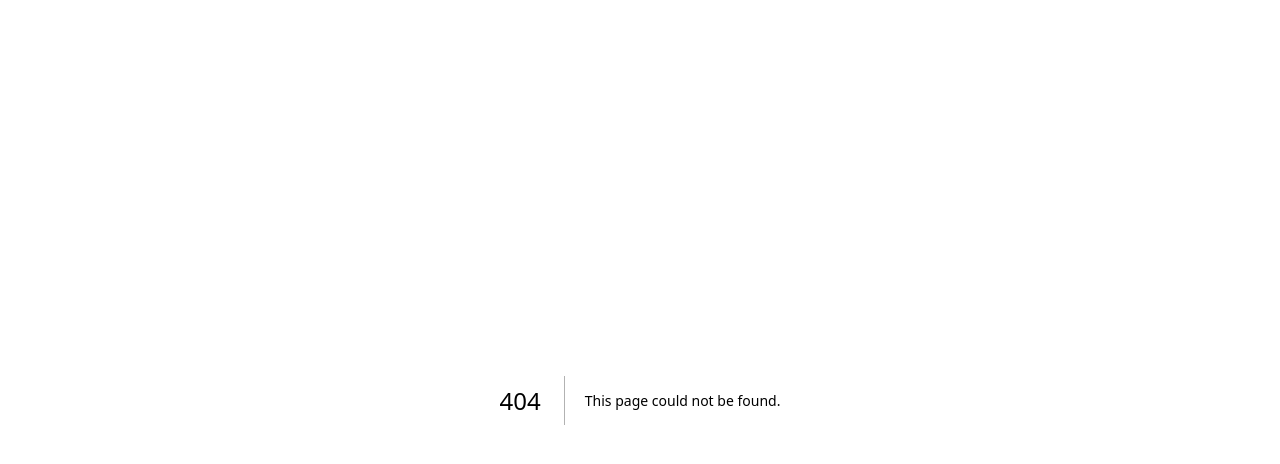
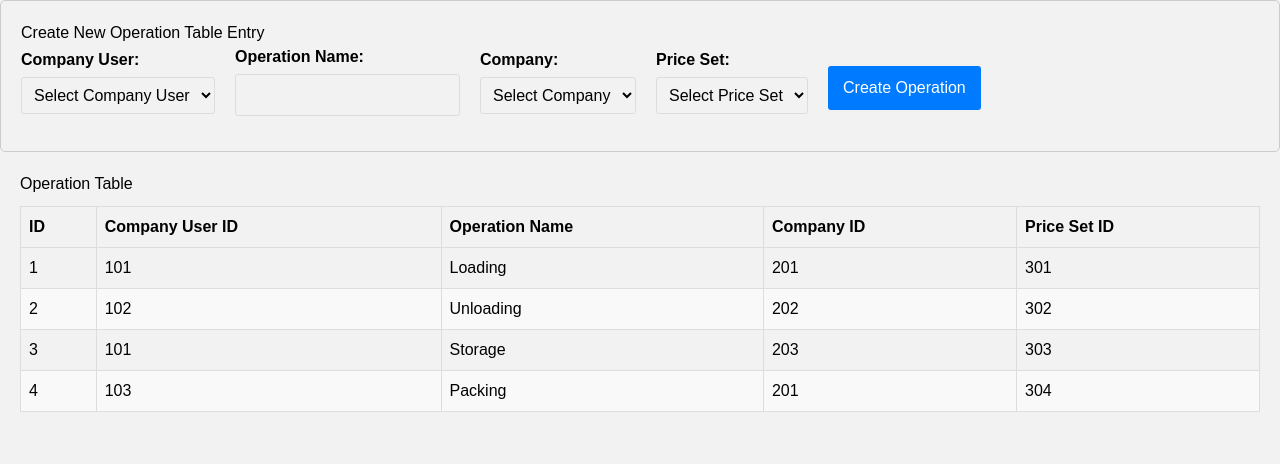
Before and after one commit to Kiprotich-Amos/backend-UA, a Next.js app in the folder frontend/: page /dashboard/operation in a window 1280 px wide. Before the commit this address had no page. Shown: the top 464 px of the page. Built offline with nearby package versions, Linux system fonts and the light colour scheme.

Commit message:
work 1.5

```diff
--- a/frontend/src/app/dashboard/(admin)/contract/index.tsx
+++ b/frontend/src/app/dashboard/(admin)/contract/index.tsx
@@ -1,5 +1,6 @@
 "use client";
 import React, { useState, ChangeEvent, FormEvent } from "react";
+import styles from "@/app/utils/css/admin/contractForm.module.css";
 
 interface ContractFormData {
   contract_name: string;
@@ -71,7 +72,7 @@ const ContractForm = () => {
   };
 
   return (
-    <form onSubmit={handleSubmit}>
+    <form onSubmit={handleSubmit} className={styles.form}>
       <div>
         <label htmlFor="contract_name">Contract Name:</label>
         <input
@@ -92,6 +93,7 @@ const ContractForm = () => {
           value={formData.contract_client}
           onChange={handleInputChange}
           required
+          className={styles.form}
         >
           <option value="">Select Client</option>
           {clients.map((client) => (
@@ -124,6 +126,7 @@ const ContractForm = () => {
           onChange={handleInputChange}
           rows={4}
           required
+          className={styles.form}
         />
       </div>
 
@@ -152,7 +155,9 @@ const ContractForm = () => {
         />
       </div>
 
-      <button type="submit">Save Contract</button>
+      <button type="submit" className={styles.form}>
+        Save Contract
+      </button>
     </form>
   );
 };
--- /dev/null
+++ b/frontend/src/app/dashboard/(admin)/contract/page.tsx
@@ -0,0 +1,10 @@
+import React from "react";
+import ContractForm from "./index";
+
+
+const ContractPage = () =>{
+    return(
+        <ContractForm />
+    );
+};
+export default ContractPage;
--- /dev/null
+++ b/frontend/src/app/dashboard/(admin)/operation/index.tsx
@@ -0,0 +1,159 @@
+"use client";
+import React, { useState } from "react";
+import styles from "@/app/utils/css/admin/OperationTableList.module.css"; // All CSS will be in this file
+
+interface OperationTableFormData {
+  company_user: number | null;
+  name_operation: string;
+  company: number | null;
+  price_set: number | null;
+}
+
+const CreateOperationTableForm: React.FC = () => {
+  const [formData, setFormData] = useState<OperationTableFormData>({
+    company_user: null,
+    name_operation: "",
+    company: null,
+    price_set: null,
+  });
+
+  const handleChange = (event: React.ChangeEvent<HTMLInputElement | HTMLSelectElement>) => {
+    const { name, value } = event.target;
+    setFormData({ ...formData, [name]: value });
+  };
+
+  const handleSubmit = (event: React.FormEvent) => {
+    event.preventDefault();
+    // You will implement your API submission logic here later
+    console.log("Form Data:", formData);
+  };
+
+  return (
+    <div className={styles["create-operation-table-form-container"]}>
+      <h2>Create New Operation Table Entry</h2>
+      <form onSubmit={handleSubmit} className={styles["form"]}>
+        <div className={styles["form-group"]}>
+          <label htmlFor="company_user">Company User:</label>
+          <select
+            id="company_user"
+            name="company_user"
+            value={formData.company_user || ""}
+            onChange={handleChange}
+            required
+          >
+            <option value="">Select Company User</option>
+            {/* Placeholder options - replace with actual data later */}
+            <option value="1">User A</option>
+            <option value="2">User B</option>
+          </select>
+        </div>
+
+        <div className={styles["form-group"]}>
+          <label htmlFor="name_operation">Operation Name:</label>
+          <input
+            type="text"
+            id="name_operation"
+            name="name_operation"
+            value={formData.name_operation}
+            onChange={handleChange}
+            required
+          />
+        </div>
+
+        <div className={styles["form-group"]}>
+          <label htmlFor="company">Company:</label>
+          <select
+            id="company"
+            name="company"
+            value={formData.company || ""}
+            onChange={handleChange}
+            required
+          >
+            <option value="">Select Company</option>
+            {/* Placeholder options - replace with actual data later */}
+            <option value="101">Company X</option>
+            <option value="102">Company Y</option>
+          </select>
+        </div>
+
+        <div className={styles["form-group"]}>
+          <label htmlFor="price_set">Price Set:</label>
+          <select
+            id="price_set"
+            name="price_set"
+            value={formData.price_set || ""}
+            onChange={handleChange}
+            required
+          >
+            <option value="">Select Price Set</option>
+            {/* Placeholder options - replace with actual data later */}
+            <option value="201">Price Set Alpha</option>
+            <option value="202">Price Set Beta</option>
+          </select>
+        </div>
+
+        <button type="submit" className={styles["submit-button"]}>
+          Create Operation
+        </button>
+      </form>
+    </div>
+  );
+};
+
+interface OperationTableData {
+  id: number;
+  company_user: number;
+  name_operation: string;
+  company: number;
+  price_set: number;
+}
+
+const OperationTableList: React.FC = () => {
+  // Placeholder data for demonstration
+  const operations: OperationTableData[] = [
+    { id: 1, company_user: 101, name_operation: "Loading", company: 201, price_set: 301 },
+    { id: 2, company_user: 102, name_operation: "Unloading", company: 202, price_set: 302 },
+    { id: 3, company_user: 101, name_operation: "Storage", company: 203, price_set: 303 },
+    { id: 4, company_user: 103, name_operation: "Packing", company: 201, price_set: 304 },
+  ];
+
+  return (
+    <div className={styles["operation-table-container"]}>
+      <h2>Operation Table</h2>
+      <table className={styles["operation-table"]}>
+        <thead>
+          <tr>
+            <th>ID</th>
+            <th>Company User ID</th>
+            <th>Operation Name</th>
+            <th>Company ID</th>
+            <th>Price Set ID</th>
+          </tr>
+        </thead>
+        <tbody>
+          {operations.map((operation) => (
+            <tr key={operation.id} className={styles["operation-table-row"]}>
+              <td>{operation.id}</td>
+              <td>{operation.company_user}</td>
+              <td>{operation.name_operation}</td>
+              <td>{operation.company}</td>
+              <td>{operation.price_set}</td>
+            </tr>
+          ))}
+        </tbody>
+      </table>
+    </div>
+  );
+};
+
+// Combined component to render both form and table on the same page
+const OperationsPage: React.FC = () => {
+  return (
+    <div>
+      <CreateOperationTableForm />
+      <OperationTableList />
+    </div>
+  );
+};
+
+export default OperationsPage;
--- /dev/null
+++ b/frontend/src/app/dashboard/(admin)/operation/page.tsx
@@ -0,0 +1,9 @@
+import React from "react";
+import OperationForm from "./index";
+
+const OperationPage = () =>{
+    return(
+        <OperationForm />
+    );
+};
+export default OperationPage;
--- a/frontend/src/app/dashboard/(tea-app)/receiving-tea/index.tsx
+++ b/frontend/src/app/dashboard/(tea-app)/receiving-tea/index.tsx
@@ -56,7 +56,7 @@ const Receive = () => {
         console.log("Submitting all data:", tableData);
     };
     return (
-        <div>
+        <div className={styles.body}>
             <div className={styles.form}>
                 <div className={styles.formContainer}>
                     <form onSubmit={handleAddRow} className={styles.gridForm}>
--- /dev/null
+++ b/frontend/src/app/utils/css/admin/OperationTableList.module.css
@@ -0,0 +1,94 @@
+/* OperationTableList.module.css */
+body{
+  background-color: #f2f2f2;
+  color: #000;
+}
+
+.operation-table-container {
+    font-family: sans-serif;
+    margin: 20px;
+
+  }
+
+  .operation-table {
+    width: 100%;
+    border-collapse: collapse;
+    margin-top: 10px;
+  }
+
+  .operation-table th,
+  .operation-table td {
+    border: 1px solid #ddd;
+    padding: 8px;
+    text-align: left;
+  }
+
+  .operation-table th {
+    background-color: #f2f2f2;
+    font-weight: bold;
+  }
+
+  .operation-table tbody tr:nth-child(even) {
+    background-color: #f9f9f9;
+  }
+
+  .operation-table tbody tr:hover {
+    background-color: #e0e0e0;
+  }
+
+  .error-message {
+    color: red;
+    font-weight: bold;
+    margin-top: 10px;
+  }
+
+  .operation-table-row td {
+    /* You can add specific styles for table row cells if needed */
+  }
+  /* Styles for CreateOperationTableForm component */
+.create-operation-table-form-container {
+  margin-bottom: 20px; /* Add some space between form and table */
+  padding: 20px;
+  border: 1px solid #ccc;
+  border-radius: 5px;
+}
+
+.form {
+  display: flex; /* Enable Flexbox for horizontal layout */
+  flex-direction: row; /* Arrange items in a row */
+  align-items: center; /* Vertically align items in the center */
+  gap: 20px; /* Add space between form groups and the button */
+}
+
+.form-group {
+  margin-bottom: 15px; /* Keep some bottom margin for spacing if items wrap */
+}
+
+.form-group label {
+  margin-bottom: 5px;
+  font-weight: bold;
+  display: block; /* Ensure label takes its own line if needed */
+}
+
+.form-group input[type="text"],
+.form-group select {
+  width: auto; /* Adjust width to content in horizontal layout */
+  padding: 8px;
+  border: 1px solid #ddd;
+  border-radius: 3px;
+  box-sizing: border-box;
+}
+
+.submit-button {
+  background-color: #007bff;
+  color: white;
+  padding: 10px 15px;
+  border: none;
+  border-radius: 3px;
+  cursor: pointer;
+  font-size: 16px;
+}
+
+.submit-button:hover {
+  background-color: #0056b3;
+}
```
